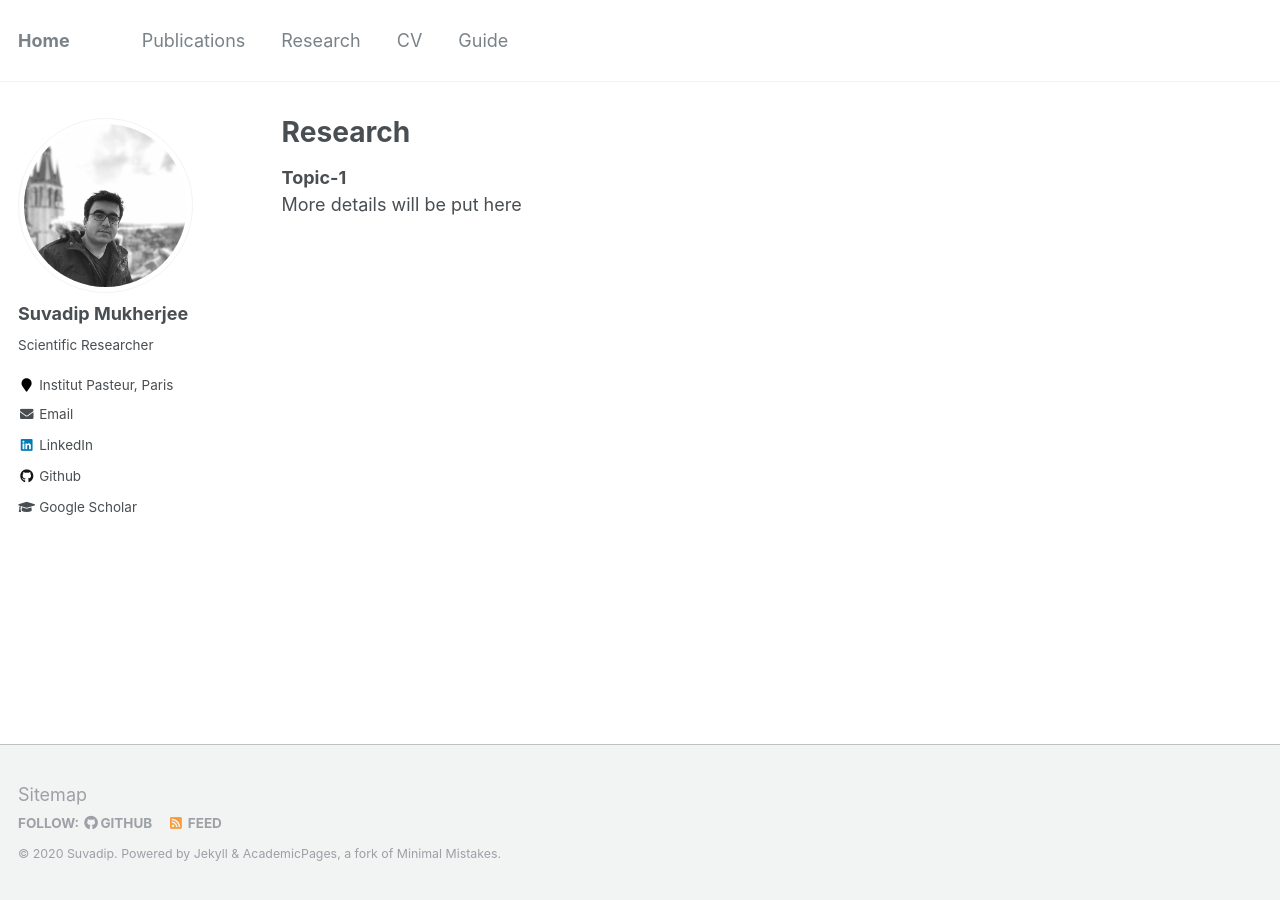
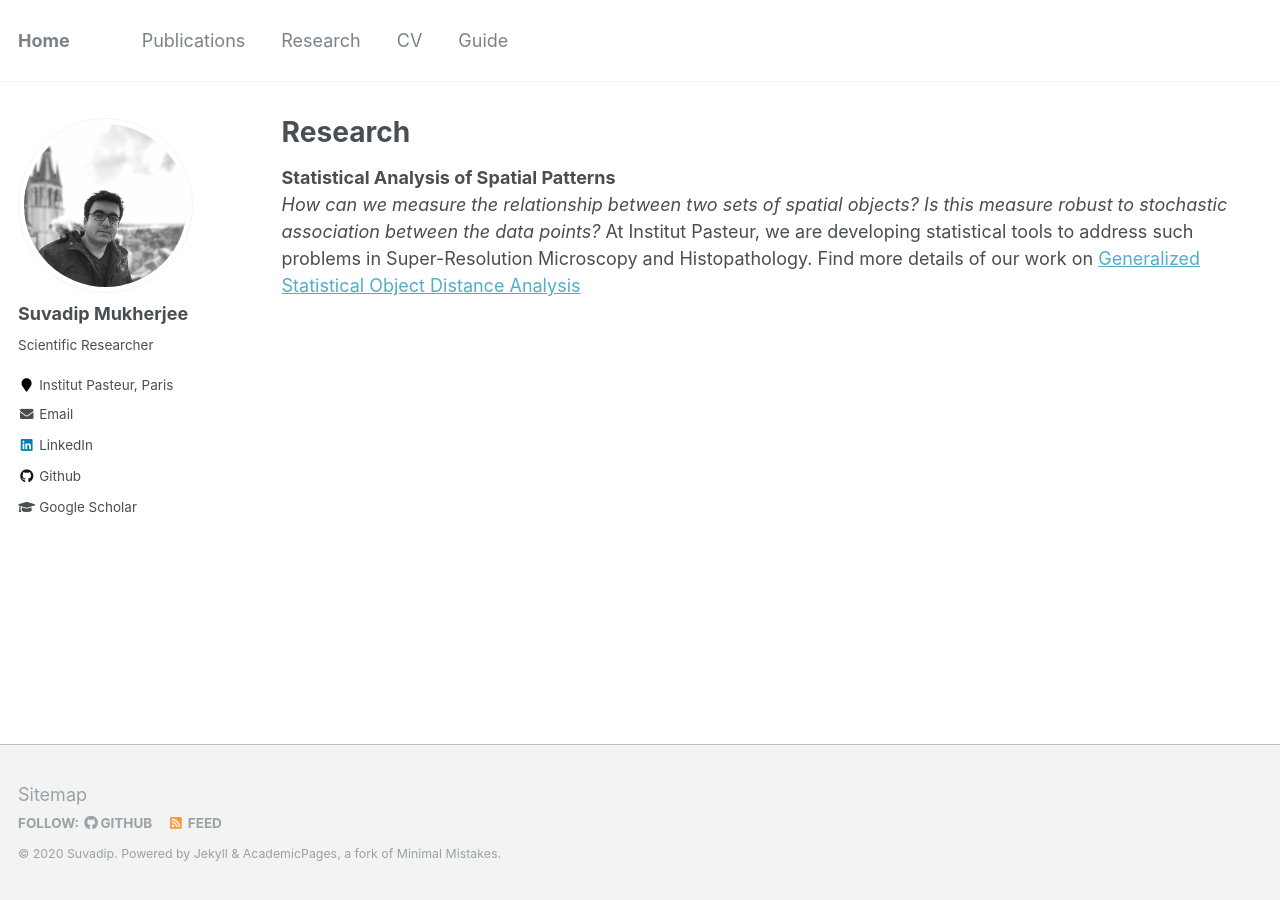
Before and after one commit to suvadip21/smukherjee.github.io, a Jekyll site: the page built from _pages/research.md, in a window 1280 px wide. Built offline with Jekyll 4.4.1, drawn with Linux system fonts in a browser that asks for light colours.

Commit message:
Update research.md

```diff
--- a/_pages/research.md
+++ b/_pages/research.md
@@ -4,5 +4,6 @@ title: "Research"
 permalink: /research/
 author_profile: true
 ---
-**Topic-1** <br>
-More details will be put here
+**Statistical Analysis of Spatial Patterns** <br>
+<i>How can we measure the relationship between two sets of spatial objects?</i> <i>Is this measure robust to stochastic association between the data points? </i>
+At Institut Pasteur, we are developing statistical tools to address such problems in Super-Resolution Microscopy and Histopathology. Find more details of our work on [Generalized Statistical Object Distance Analysis](https://github.com/suvadip21/_portfolio/gsoda.md)
```
